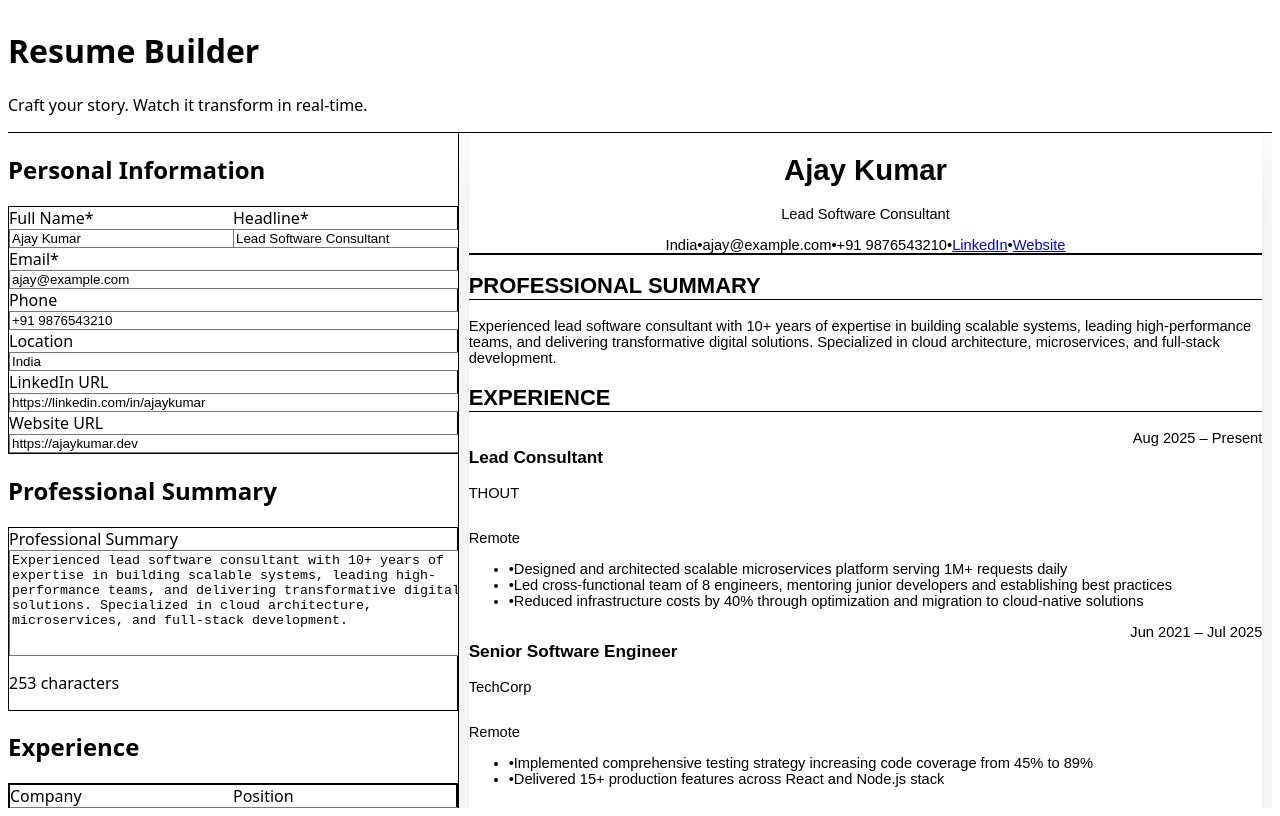
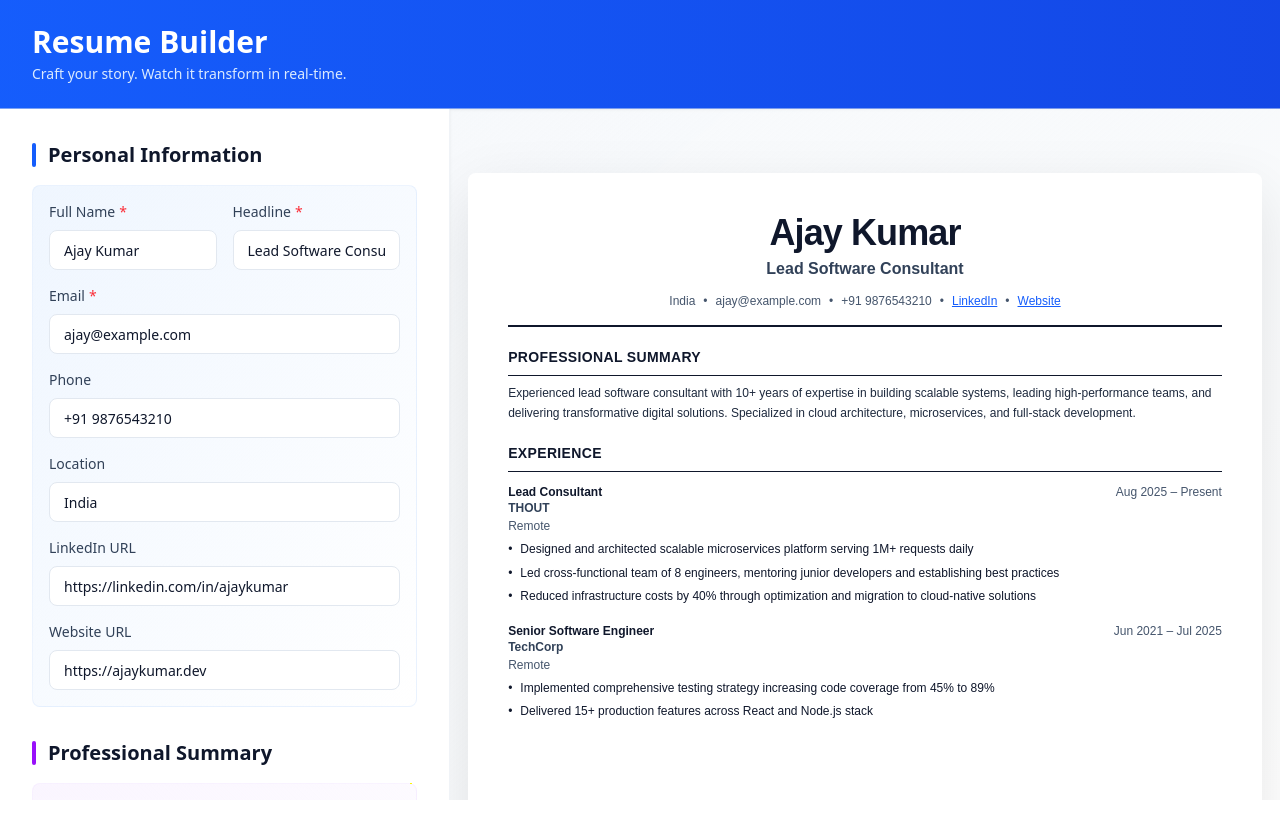
Before and after one commit to ajaysskumar/resume-genie, a React (Vite) app: page / in a window 1280 px wide. Built offline with nearby package versions, Linux system fonts and the light colour scheme.

Commit message:
refactor: Remove unused Separator import and streamline CSS imports

```diff
--- a/src/features/resume/components/ResumeEditor.tsx
+++ b/src/features/resume/components/ResumeEditor.tsx
@@ -1,7 +1,6 @@
 import { PersonalInformationForm } from './PersonalInformationForm'
 import { SummaryForm } from './SummaryForm'
 import { ExperienceForm } from './ExperienceForm'
-import { Separator } from '@/components/ui/index'
 
 export function ResumeEditor() {
   return (
--- a/src/index.css
+++ b/src/index.css
@@ -1,6 +1,4 @@
-@tailwind base;
-@tailwind components;
-@tailwind utilities;
+@import "tailwindcss";
 
 @layer base {
   html {
```
